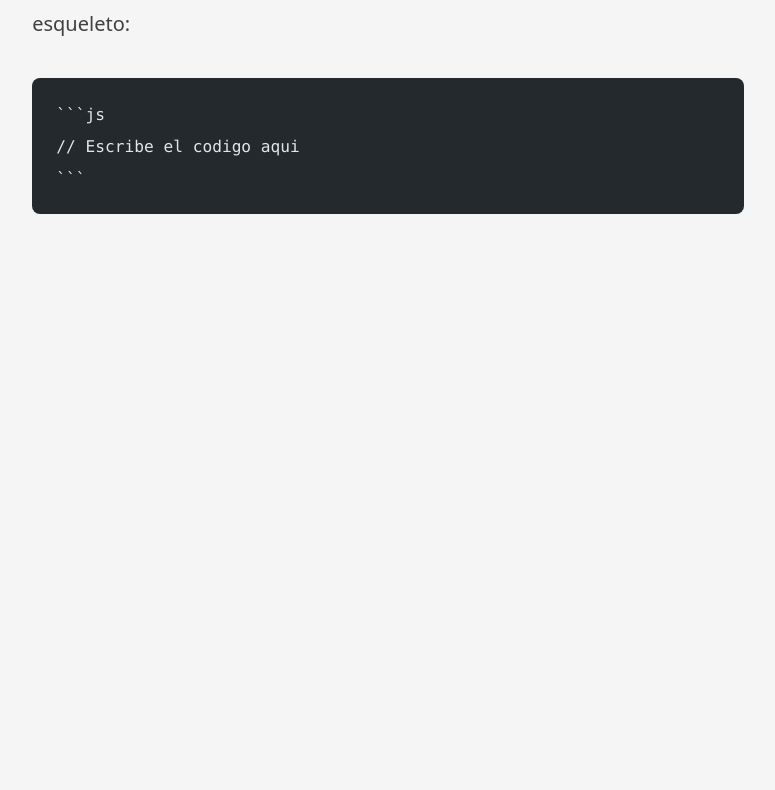
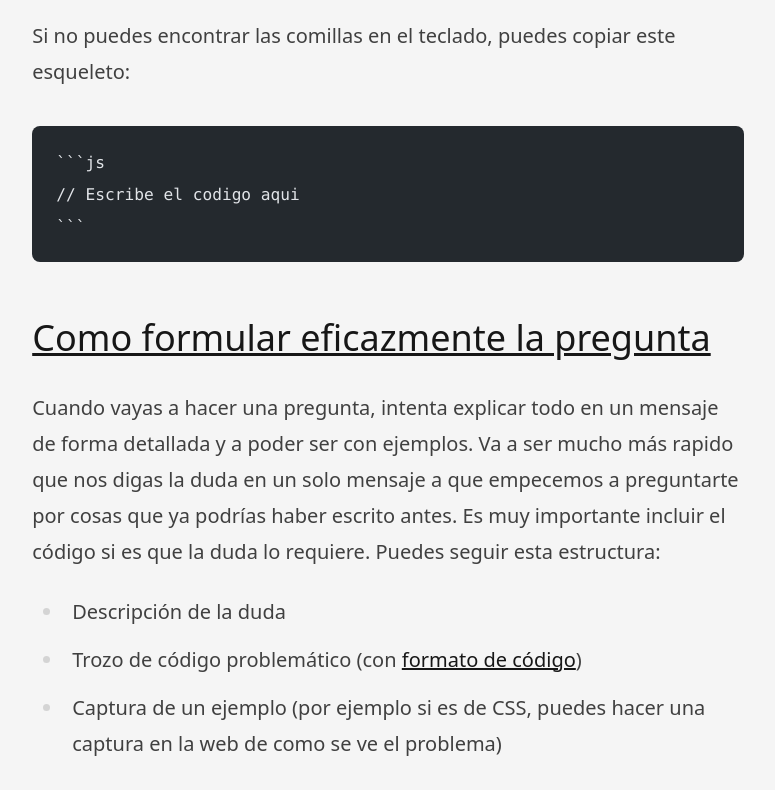
Before and after one commit to arch-fan/beforeasking, an Astro site: page / in a window 1280 px wide. Shown: the part 1656-2446 px from the top of the page, without its empty margins (252-1027 px from the left). Before the commit the page ends 1886 px from the top, so only its background shows below. Built offline with nearby package versions, Linux system fonts and the light colour scheme; Astro itself is replaced by a stand-in of ours; code samples lack their colours.

Commit message:
new: Como formular eficazmente la pregunta

`````diff
--- a/src/pages/index.md
+++ b/src/pages/index.md
@@ -3,11 +3,14 @@
 description: Lee esto antes de preguntar.
 layout: ../layouts/Layout.astro
 ---
+
 # Before Asking
 
 ### Tabla de contenidos
+
 - [No preguntes para preguntar](#no-preguntes-para-preguntar)
 - [Escribir código con formato](#escribir-codigo-con-formato)
+- [Como formular eficazmente la pregunta](#como-formular-eficazmente-la-pregunta)
 
 ## [No preguntes para preguntar](#no-preguntes-para-preguntar)
 
@@ -34,3 +37,12 @@
 // Escribe el codigo aqui
 ```
 ````
+
+## [Como formular eficazmente la pregunta](#como-formular-eficazmente-la-pregunta)
+
+Cuando vayas a hacer una pregunta, intenta explicar todo en un mensaje de forma detallada y a poder ser con ejemplos. Va a ser mucho más rapido que nos digas la duda en un solo mensaje a que empecemos a preguntarte por cosas que ya podrías haber escrito antes. Es muy importante incluir el código si es que la duda lo requiere.
+Puedes seguir esta estructura:
+
+- Descripción de la duda
+- Trozo de código problemático (con [formato de código](#escribir-codigo-con-formato))
+- Captura de un ejemplo (por ejemplo si es de CSS, puedes hacer una captura en la web de como se ve el problema)
`````
